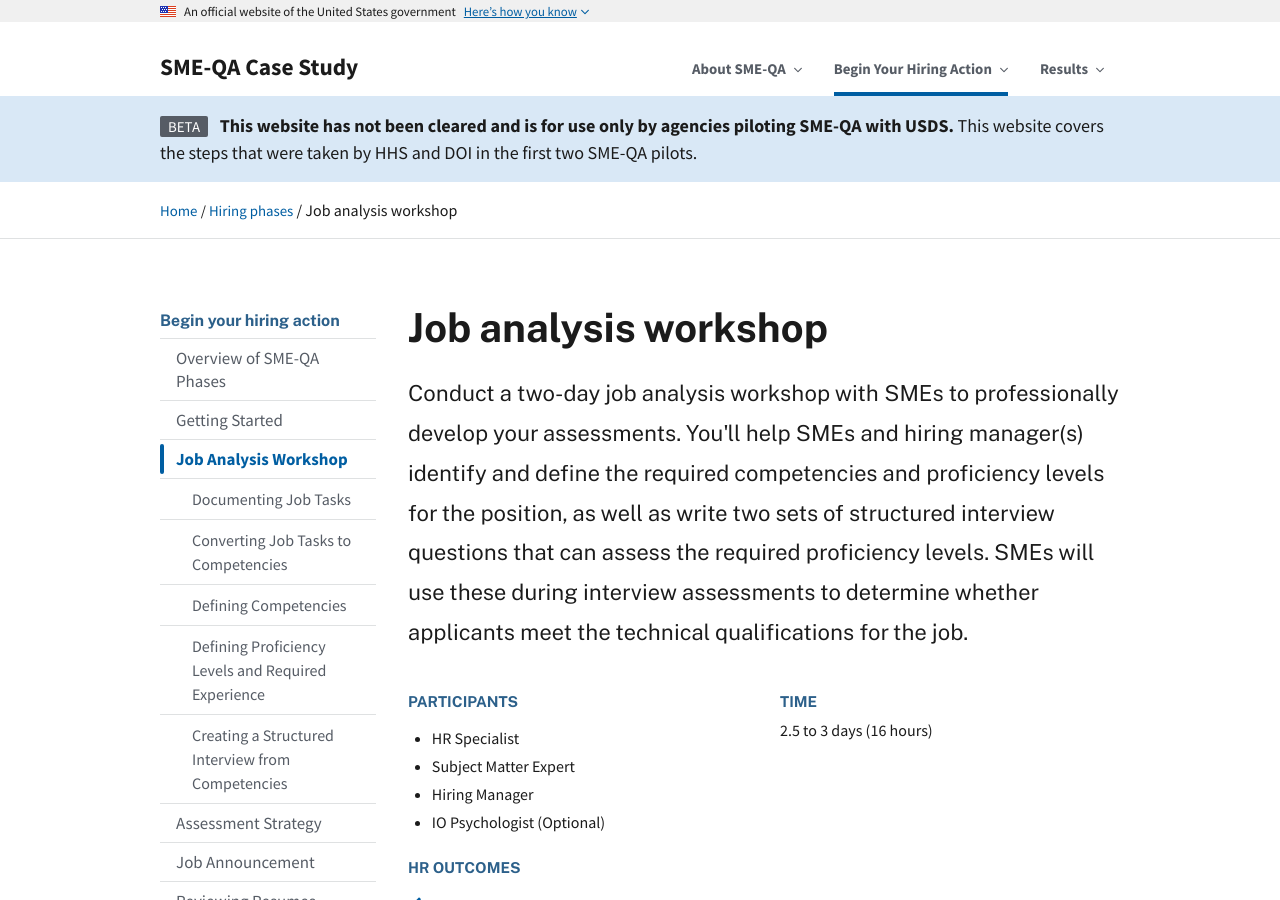
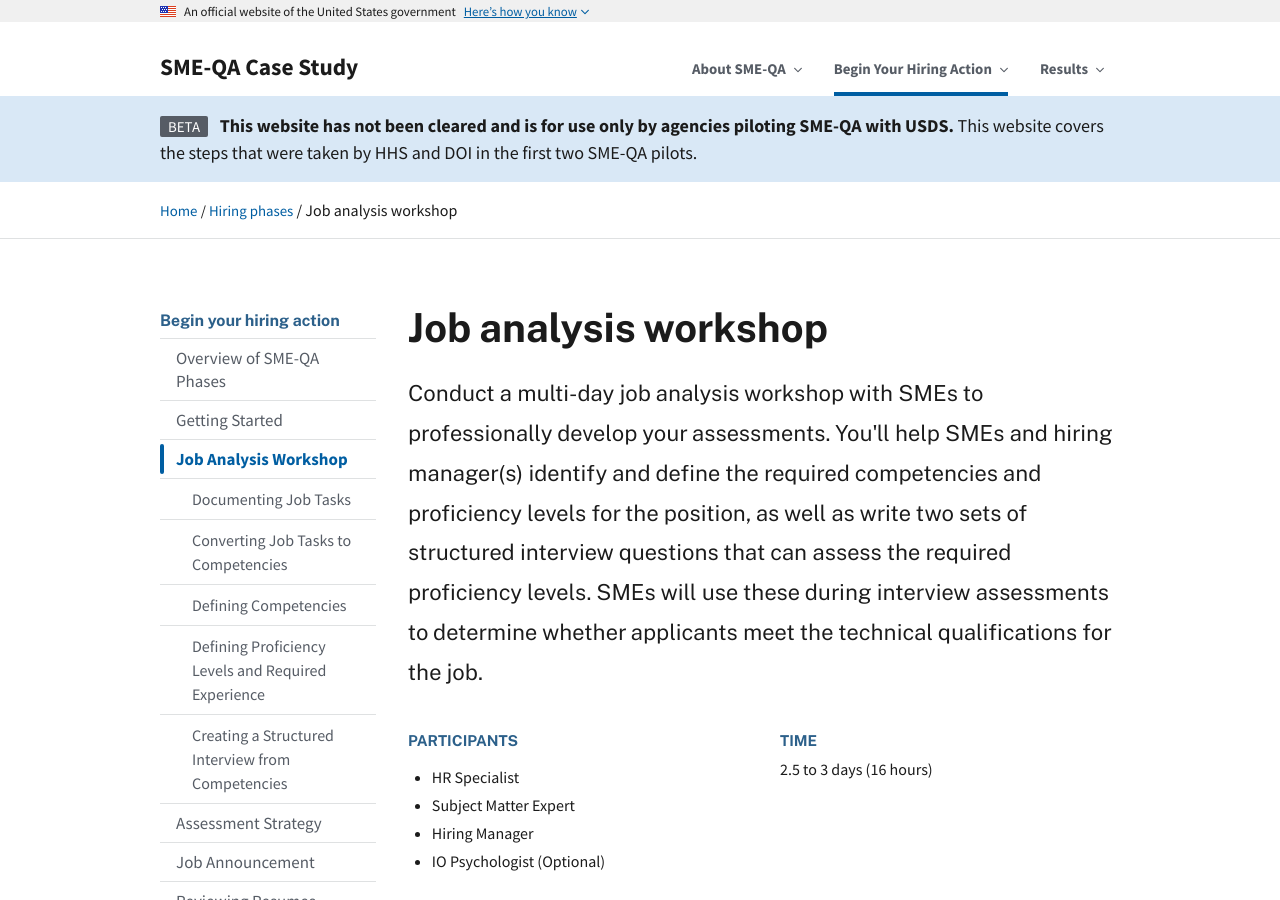
Before and after one commit to usds/SME-QA-Website, a Jekyll site: the page built from pages/phases/job-analysis/index.html, in a window 1280 px wide and 900 px high. Built offline with Jekyll 4.4.1, drawn with Linux system fonts in a browser that asks for light colours; some of the changed text lies outside the part shown.

Commit message:
Update index.html

```diff
--- a/pages/phases/job-analysis/index.html
+++ b/pages/phases/job-analysis/index.html
@@ -5,7 +5,7 @@
 sidenav: hiring-phases
 phase: job-analysis
 title: Job analysis workshop
-intro: Conduct a two-day job analysis workshop with SMEs to professionally develop your assessments. You'll help SMEs and hiring manager(s) identify and define the required competencies and proficiency levels for the position, as well as write two sets of structured interview questions that can assess the required proficiency levels. SMEs will use these during interview assessments to determine whether applicants meet the technical qualifications for the job.
+intro: Conduct a multi-day job analysis workshop with SMEs to professionally develop your assessments. You'll help SMEs and hiring manager(s) identify and define the required competencies and proficiency levels for the position, as well as write two sets of structured interview questions that can assess the required proficiency levels. SMEs will use these during interview assessments to determine whether applicants meet the technical qualifications for the job.
 roles: [hr, sme, hiring-mgr, io-psych]
 duration: 2.5 to 3 days (16 hours)
 outputs:
@@ -46,7 +46,7 @@
 
 <p>Your job analysis workshop should be a total of 16 active hours, which typically spans 2.5 days with breaks. Send calendar invites to as many SMEs and hiring managers who will participate in your hiring action as possible.</p>
 <ul class="usa-list">
-  <li>Update the <a href="{{site.baseurl}}/toolkit/job-analysis/job-analysis-day-1-presentation.pptx">Day 1</a> and <a href="{{site.baseurl}}/toolkit/job-analysis/job-analysis-day-2-presentation.pptx">Day 2</a> presentations with your agency-specific information.</li>
+  <li>Update the <a href="{{site.baseurl}}/toolkit/job-analysis/job-analysis-day-1-presentation.pptx">Day 1</a> and <a href="{{site.baseurl}}/toolkit/job-analysis/job-analysis-day-2-presentation.pptx">Day 2</a> presentations with your agency's specific information.</li>
   <li>Update and print the <a href="{{site.baseurl}}/toolkit/job-analysis/agenda-for-job-analysis-workshop-day-1/">Day 1</a> and <a href="{{site.baseurl}}/toolkit/job-analysis/agenda-for-job-analysis-workshop-day-2/">Day 2</a> agendas as necessary for distribution at the workshop.</li>
   <li>Print the <a href="{{site.baseurl}}/toolkit/job-analysis/sample-competencies.docx">Sample Competencies</a> to distribute at the workshop as supporting material.</li>
 </ul>
```
